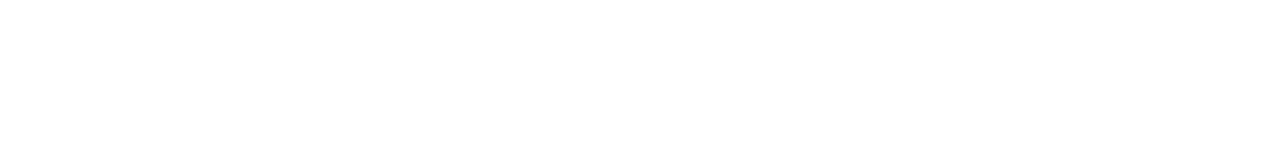
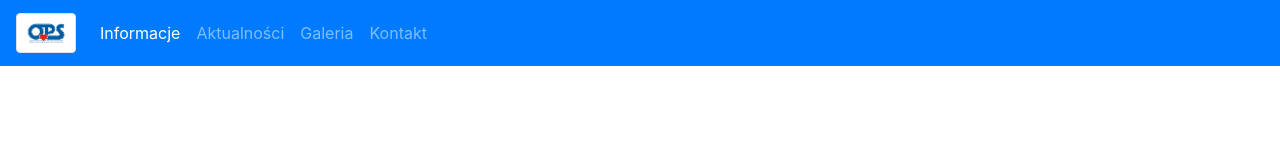
Before and after one commit to TomFla/TomFla.github.io, a plain HTML site: page index.html in a window 1280 px wide. Drawn offline with nearby package versions, Linux system fonts and the light colour scheme.

Commit message:
adding navbar v1

```diff
--- a/index.html
+++ b/index.html
@@ -7,9 +7,33 @@
     <title>OPS Świętochłowice</title>
 </head>
 <body>
-    <header class="main-header">
-
-    </header>
+    <nav class="navbar navbar-expand-lg navbar-dark bg-primary">
+        <a class="navbar-brand" href="#">
+            <img src="/assets/Logotyp.png" alt="Logotyp OPS" class="img-thumbnail" style="width:60px;">
+        </a>
+        <button class="navbar-toggler" type="button" data-toggle="collapse" data-target="#navbarTogglerDemo01" aria-controls="navbarTogglerDemo01" aria-expanded="false" aria-label="Toggle navigation">
+            <span class="navbar-toggler-icon"></span>
+          </button>
+        <div class="collapse navbar-collapse justify-content-between" id="navbarText">
+          <ul class="navbar-nav mr-auto justify-content-end">
+            <li class="nav-item active">
+              <a class="nav-link" href="#">Informacje <span class="sr-only">(current)</span></a>
+            </li>
+            <li class="nav-item">
+              <a class="nav-link" href="#">Aktualności</a>
+            </li>
+            <li class="nav-item">
+              <a class="nav-link" href="#">Galeria</a>
+            </li>
+            <li class="nav-item">
+                <a class="nav-link" href="#">Kontakt</a>
+              </li>
+          </ul>
+          <!-- <span class="navbar-text">
+            Navbar text with an inline element
+          </span> -->
+        </div>
+      </nav>
 
     <footer>
 
```
Also changed, not shown: assets/Logotyp.png (added).
